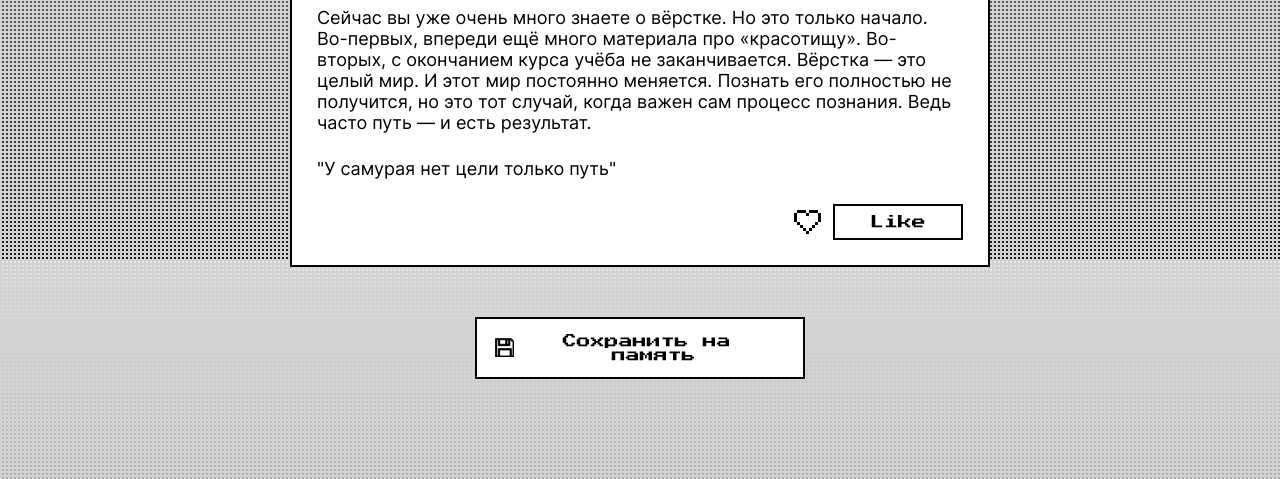
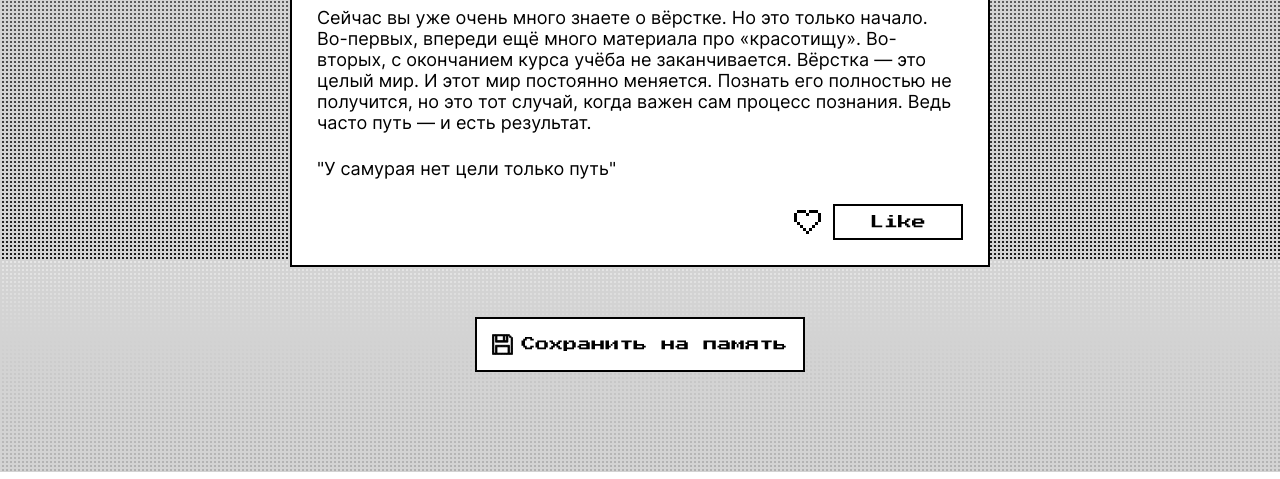
Before and after one commit to EgorNovo/zakrivayuschiy-teg-f, a plain HTML site: page index.html in a window 1280 px wide. Shown: the part 8541-9020 px from the top of the page. Drawn offline with Linux system fonts and the light colour scheme.

Commit message:
Third  Iter

```diff
--- a/index.html
+++ b/index.html
@@ -551,7 +551,7 @@
             <use href="./svg/floppy-optimaze.svg#floppy-1" />
           </svg>
           <span class="button__text">
-            Сохранить на&nbsp; память
+            Сохранить на память
           </span>
         </button>
       </section>
--- a/styles/style.css
+++ b/styles/style.css
@@ -200,6 +200,7 @@
   border:none;
   border-style: none;
   background-color: transparent;
+  cursor: pointer;
 }
 
 .card__like-button {
@@ -252,15 +253,17 @@
 
 .card__icon-button:focus-visible {
   outline: 2px solid var(--border-color);
+  outline-offset: -2px;
 }
 
 .button-safe {
   display: flex;
   flex-direction: row;
+  justify-content: center;
   align-items: center;
   gap: 8px;
   width: clamp(19.125rem, 18.4868rem + 2.723vw, 20.9375rem);
-  padding: 15px 18px;
+  padding-block: 15px;
   font-size: 14px;
 }
 
```
